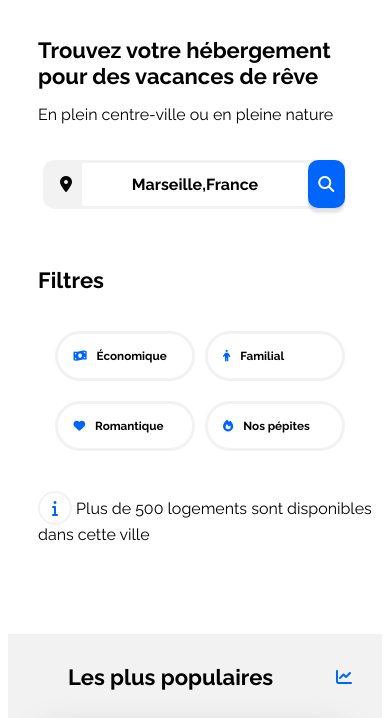
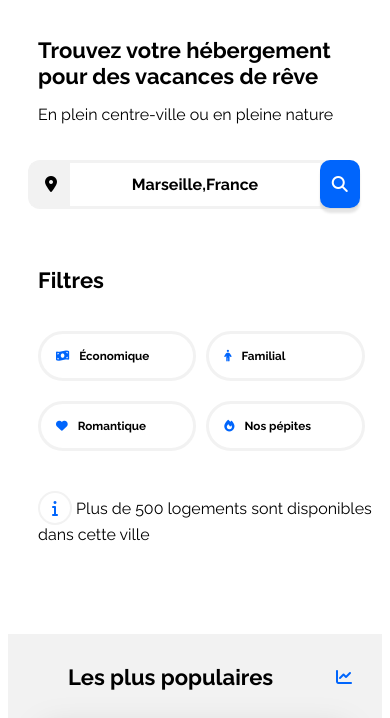
Before and after one commit to Zanesch/Projet-booki, a plain HTML site: page index.html in a window 390 px wide. Shown: the part 126-844 px from the top of the page. Drawn offline with Linux system fonts and the light colour scheme.

Commit message:
Alignement Bloc filtre/Barre de recherche

```diff
--- a/css/style.css
+++ b/css/style.css
@@ -2,7 +2,7 @@
 * {
     font-family: 'Raleway', sans-serif;
 }
-
+/*Header*/
 .header-container {
     display: flex;
     justify-content: space-between;
@@ -18,15 +18,6 @@
     display: flex;
     gap: 100px;
 }
-.loupe-container .icon {
-    color: white;
-    display: none;
-    padding: 5px;
-}
-.boutton-texte{
-  color: white;
-}
-
 .lien-Hébergement :hover {
     border-top: 2px solid;
     padding-top: 3px;
@@ -39,7 +30,42 @@
     padding-top: 3px;
     color: #0065FC;
 }
+/*Barre de recherche*/
+.loupe-container .icon {
+    color: white;
+    display: none;
+    padding: 5px;
+}
+.boutton-texte{
+  color: white;
+}
+.recherche-container {
+    display: flex;
+    align-items: center;
+    justify-content: space-between;
+    background-color: #F2F2F2;
+    border-radius: 10px;
+    width: 350px;
+    height: 45px;
+}
+.recherche-text{
+    background-color: white;
+    width: 60%;
+    text-align: center;
+    padding-top: 12px;
+    padding-bottom: 12px;
+}
+.loupe-container{
+    padding: 13px;
+    background-color: #0065FC;
+    width: 30%;
+    border-radius: 0px 10px 10px 0px;
+}
 
+
+.icon {
+    color: #000;
+}
 .location-container {
     display: flex;
     align-items: center;
@@ -52,18 +78,6 @@
 
     padding-right: 15px;
 }
-.circle {
-    display: inline-flex;
-    justify-content: center;
-    align-items: center;
-    width: 30px;
-    height: 30px;
-    border: 2px solid;
-    border-radius: 50%;
-    background-color: white;
-    color: #f2f2f2;
-}
-
 .icon-size {
     padding: 12px;
 }
@@ -95,8 +109,28 @@
     justify-content: flex-start;
     border: none;
 }
+/*Cercle d'info*/
+.circle {
+    display: inline-flex;
+    justify-content: center;
+    align-items: center;
+    width: 30px;
+    height: 30px;
+    border: 2px solid;
+    border-radius: 50%;
+    background-color: white;
+    color: #f2f2f2;
+}
+.circle-info-container {
+    margin: 40px 0;
 
+}
 
+.circle-info {
+    margin: 15px;
+
+}
+/*Filtres*/
 .filtres-container {
     display: flex;
     align-items: baseline;
@@ -107,15 +141,6 @@
     background-color: #DEEBFF;
 }
 
-.circle-info-container {
-    margin: 40px 0;
-
-}
-
-.circle-info {
-    margin: 15px;
-
-}
 
 .box {
     margin-left: 10px;
@@ -157,30 +182,6 @@ body {
 a {
     color: inherit;
     text-decoration: none;
-}
-.recherche-container {
-    display: flex;
-    align-items: center;
-    justify-content: space-between;
-    background-color: #F2F2F2;
-    border-radius: 10px;
-    width: 350px;
-    height: 45px;
-}
-.recherche-text{
-    background-color: white;
-    width: 60%;
-    text-align: center;
-    padding-top: 12px;
-    padding-bottom: 12px;
-}
-.loupe-container{
-    padding: 13px;
-    background-color: #0065FC;
-    width: 30%;
-    border-radius: 0px 10px 10px 0px;
-}
-.location-container{
 }
 
 .icon {
@@ -562,7 +563,7 @@ justify-content: space-between;
     border-right-color: white;
     height: 45px;
     margin: 20px;
-    width: 80%;
+    width: 92%;
     }
 
     .location-container{
@@ -615,7 +616,7 @@ justify-content: space-between;
     }
 
     .eco-famille {
-        width: 80%;
+        width: 90%;
         margin-top: 20px;
         display: flex;
         justify-content: space-between;
@@ -625,7 +626,7 @@ justify-content: space-between;
     .romantique-pepite {
         margin-top: 20px;
         display: flex;
-        width: 80%;
+        width: 90%;
         justify-content: space-between;
 
     }
@@ -634,7 +635,7 @@ justify-content: space-between;
         display: flex;
         flex-direction: column;
         width: 100%;
-        align-items: center;
+        margin-left: 20px;
 
     }
     .circle-info-container{
--- a/index.html
+++ b/index.html
@@ -16,6 +16,7 @@
 
 <body>
     <div class="main-container">
+        <!-- Header-->
         <header>
             <div class="header-container">
                 <div class="logo">
@@ -33,10 +34,11 @@
             </nav>
             </div>
         </header>
+
         <h2 class="section-title">Trouvez votre hébergement pour des vacances de rêve</h2>
         <p class="text-header">En plein centre-ville ou en pleine nature </p>
-
-         <div class="recherche-bloc">
+    <!--Barre de recherche-->
+     <div class="recherche-bloc">
         <div class="recherche-container">
             <div class="location-container">
                 <i class="fa-sharp fa-solid fa-location-dot fa-flip-horizontal icon"></i>
@@ -48,10 +50,7 @@
             </div>
         </div>
      </div>
-
-
-
-
+     <!--Partie Filtre-->
             <div class="filtres-container">
                 <h2 class="filtre-title"> Filtres </h2>
                 <div class="box-container">
@@ -77,6 +76,7 @@
                     </div>
                 </div>
             </div>
+            <!--Cercle d'info-->
             <div class="circle-info-container">
 
 
@@ -89,6 +89,7 @@
             </div>
 
         <main>
+            <!--Hebergement et populaire-->
             <div class="hebergements-and-populaires">
                 <section class="hebergements">
                     <h2 class="section-title" id="Hébergement-Marseille">Hébergement à Marseille</h2>
@@ -293,6 +294,7 @@
 
             </section>
         </div>
+        <!-- Activités-->
             <section class="activités">
                 <h2 class="activites-title" id="Activités-Marseille">Activités à Marseille</h2>
                 <div class="blocactivites">
@@ -323,6 +325,7 @@
                 </div>
             </section>
         </main>
+        <!--Footer-->
         <footer>
             <div class="footer-container">
                 <div class="a-propos">
```
